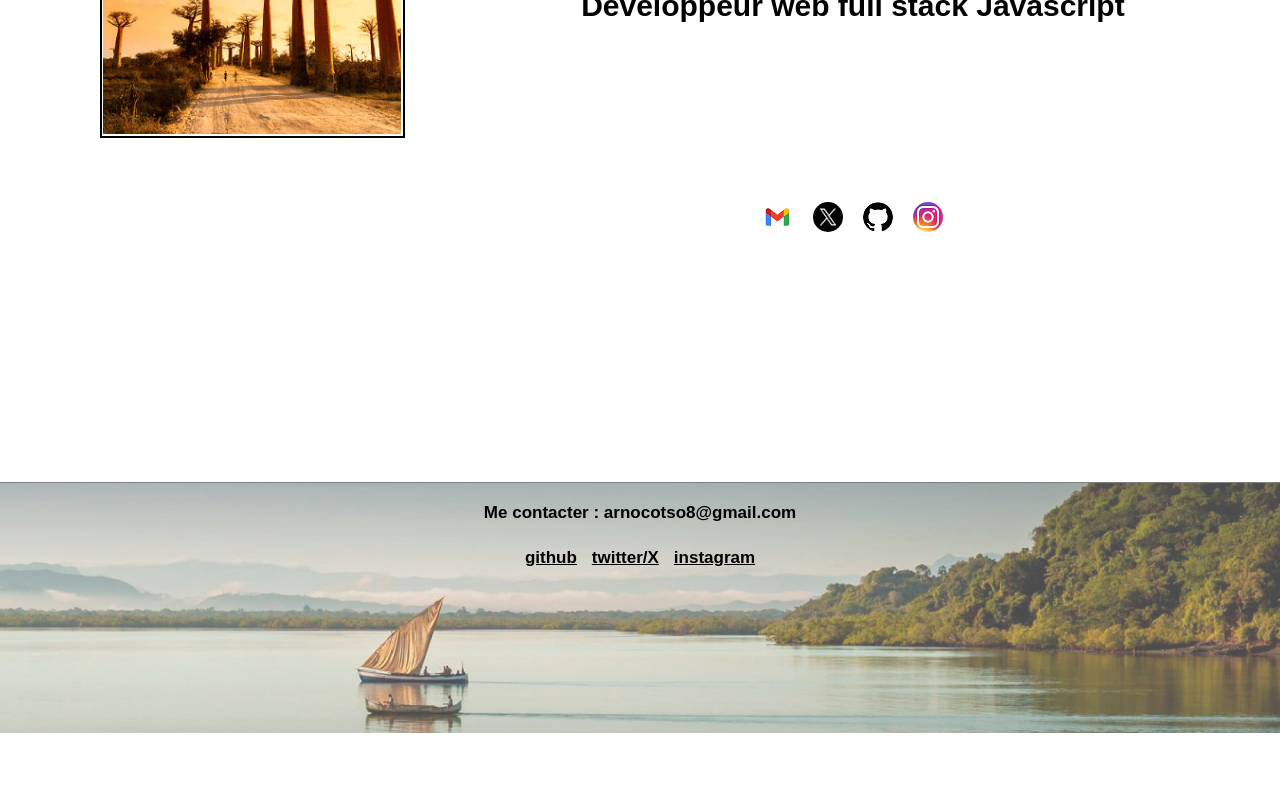
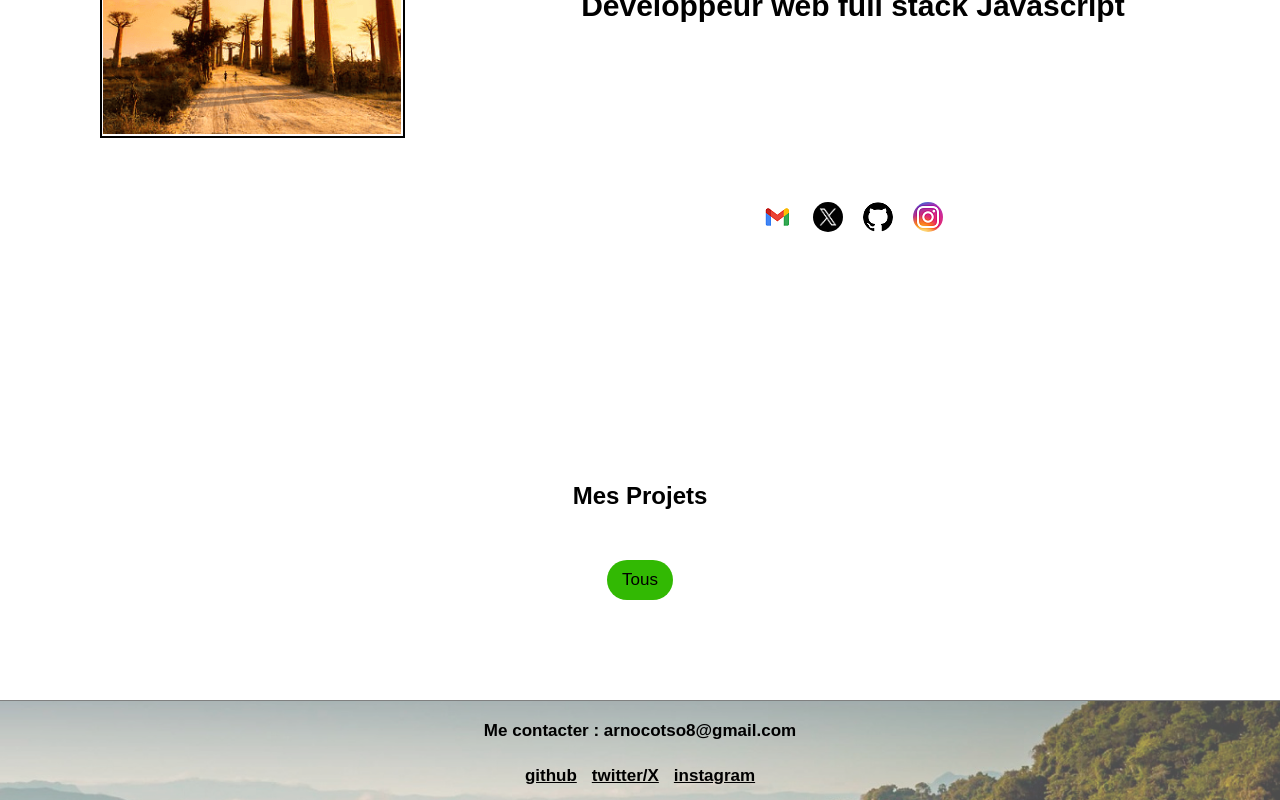
Before and after one commit to AvirKarakitsos/REACT_Portfolio_2024, a React (Vite) app: page / in a window 1280 px wide. Shown: the part 463-1263 px from the top of the page. Before the commit the page ends 1196 px from the top, so only its background shows below. Built offline with nearby package versions, Linux system fonts and the light colour scheme.

Commit message:
feat: Main component --> projects json file

```diff
--- a/src/Components/Main.tsx
+++ b/src/Components/Main.tsx
@@ -5,16 +5,47 @@ import twitter from '../assets/images/x-logo.jpg'
 import instagram from '../assets/images/insta.png'
 import gmail from '../assets/images/gmail.png'
 
-import { useContext } from 'react'
+import { useContext, useState } from 'react'
 import { translate } from '../utils/common'
 import { ThemeContext } from '../utils/context/ThemeContext'
 import { LanguageContext } from '../utils/context/LanguageContext'
 import { ThemeContextType, LanguageContextType } from '../utils/types/context'
+import projects from '../utils/projects/projects.json'
+
+type ContentType = {
+    language: string,
+    text: string
+}
+
+type ProjectType = {
+    _id: number,
+    title: string,
+    tags: string,
+    content: ContentType[]
+    links: string,
+    category: string,
+};
 
 
 function Main() {
     const {theme} = useContext(ThemeContext) as ThemeContextType
     const {lang} = useContext(LanguageContext) as LanguageContextType
+    const [table, setTable] = useState<ProjectType[]>([])
+    const [tag, setTag] = useState("all")
+
+    const handleFilter = function(tag: string) {
+		if(tag === "all") {
+			setTable(projects)
+            console.log(projects)
+		}
+		else {
+            console.log("Erreur!")
+			// const copy = [...projects]
+			// const filter = copy?.filter(element => element.category === tag)
+			//setTable(filter)
+		}
+		setTag(tag)
+	}
 
     return(
         <main className={styles["main-container"]}>
@@ -34,6 +65,25 @@ function Main() {
                     </ul>
                 </div>
             </section>
+
+            <section id="project" className="section-1 flex direction-column medium-row-gap">
+                <h2 className="text-center">{translate(lang).main.projects.subtitle}</h2>
+                <ul className={styles["project-filter"]}>
+                    <li
+                        data-tag="all"
+                        className="list-filter"
+                        onClick={() => handleFilter("all")}
+                        >
+                        <button className={tag === "all" ? "btn-filter btn bg-green no-border" : "btn-filter btn bg-green-opacity no-border"}>{translate(lang).main.projects.all}</button>
+                    </li>
+                    {/* { allCategories?.map( category => <Category category={category} handleFilter={handleFilter} tag={tag} key={category._id}/>) } */}
+                </ul>
+
+                {/* <div className={styles["box-container"]}>
+                    { table.map(project => <Card key={project._id} project={project} setModal={setModal} setVideo={setVideo}/>) }
+                </div> */}
+            </section>
+
         </main>
     )
 }
--- /dev/null
+++ b/src/utils/projects/projects.json
@@ -0,0 +1,20 @@
+[
+    {
+        "_id":1,
+        "title":"React",
+        "imageUrl":"",
+        "tags":"Hooks, Router, SCSS, BEM",
+        "content":[
+            {
+                "language":"fr",
+                "text":"Refonte de la partie frontend d'un site immobilier. J'ai appris les bases de React avec la construction du code à l'aide de composants. J'ai pu utiliser la librairie react-router-dom, ainsi que les hooks useState et useEffect. De façon générale j'ai appris l'avantage de travailler avec la librairie React. A noter sur ce projet l'utilisation de SCSS avec l’architecture BEM qui m'a plutôt convaincu."
+            },
+            {
+                "language":"en",
+                "text":"Rebuild of the frontend part of the real estate website. I’ve learned the fondamentals of React, coding with reusable components. I used the package react-router-dom and hooks (useState, useEffect). Globally I’ve  learned the benefits of working with React. You can notice that the stylesheet is made with SCSS and BEM structure that I liked to work with."
+            }
+        ],
+        "links":"https://github.com/AvirKarakitsos/OC_project6_react",
+        "category":"openclassrooms"
+    }
+]
```
